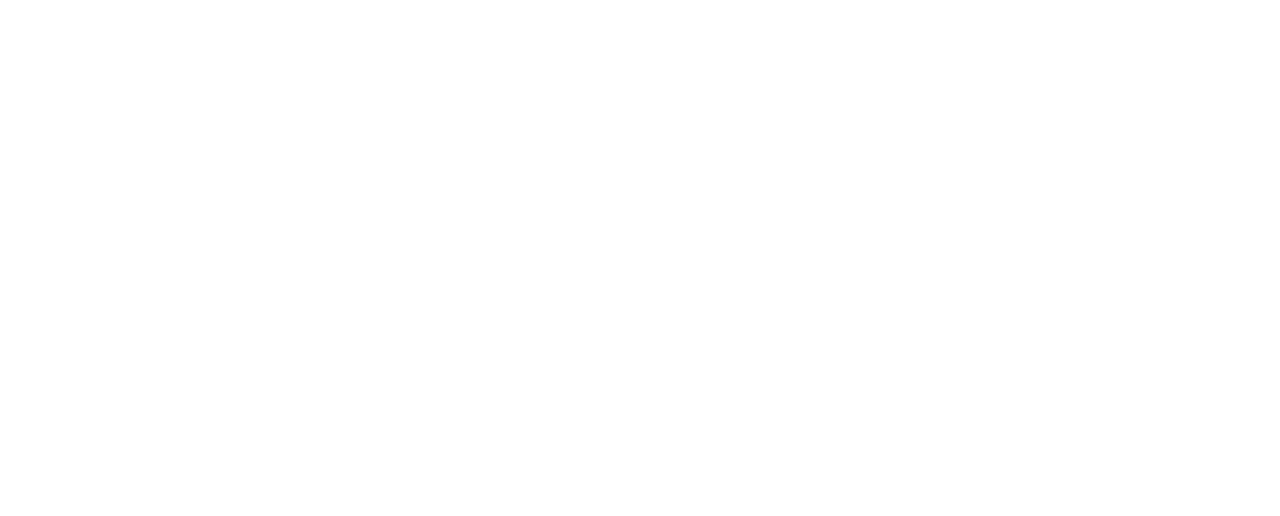
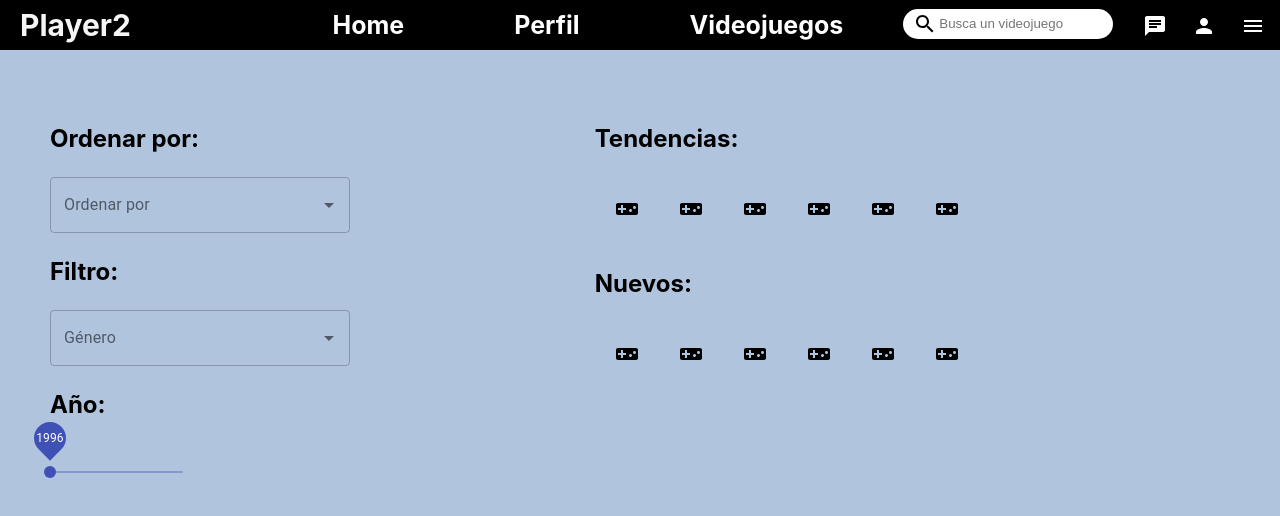
Before and after one commit to ricardobar96/proyecto-final-ricardo-daniel, a React (Create React App) app in the folder cliente React/player2/: page /games in a window 1280 px wide. Before the commit this address had no page. Shown: the top 516 px of the page. Built offline with nearby package versions, Linux system fonts and the light colour scheme.

Commit message:
Actualizado cliente React del proyecto (agregadas estructuras y vistas de los componentes Trends, Games y Filter)

```diff
--- a/cliente React/player2/package.json
+++ b/cliente React/player2/package.json
@@ -3,7 +3,10 @@
   "version": "0.1.0",
   "private": true,
   "dependencies": {
+    "@material-ui/core": "^4.12.3",
     "@material-ui/icons": "^4.11.2",
+    "@material-ui/lab": "^4.0.0-alpha.60",
+    "@syncfusion/ej2-react-dropdowns": "^19.4.56",
     "@testing-library/jest-dom": "^5.16.2",
     "@testing-library/react": "^12.1.4",
     "@testing-library/user-event": "^13.5.0",
@@ -11,11 +14,13 @@
     "@types/node": "^16.11.26",
     "@types/react": "^17.0.40",
     "@types/react-dom": "^17.0.13",
+    "antd": "^4.19.2",
     "axios": "^0.26.1",
     "react": "^17.0.2",
     "react-dom": "^17.0.2",
     "react-router-dom": "^6.2.2",
     "react-scripts": "5.0.0",
+    "react-widgets": "^5.8.3",
     "typescript": "^4.6.2",
     "web-vitals": "^2.1.4"
   },
--- a/cliente React/player2/src/App.tsx
+++ b/cliente React/player2/src/App.tsx
@@ -3,6 +3,7 @@
 import Login from './login/login';
 import Home from './home/home';
 import Register from './register/register';
+import Games from './games/games';
 
 interface IProps { }
 interface IState { }
@@ -26,6 +27,7 @@
         <Route path="/" element={<Login />} />
         <Route path="/home" element={<Home />} />
         <Route path="/register" element={<Register />} />
+        <Route path="/games" element={<Games />} />
       </Routes>
     </BrowserRouter>
   );
--- /dev/null
+++ b/cliente React/player2/src/games/filter.css
@@ -0,0 +1,18 @@
+.filter{
+    flex: 7;
+    padding: 50px;
+    height: calc(100vh - 50px);
+    background-color: lightsteelblue;
+}
+
+.filterSlider{
+    width: 30%;
+    padding-top: 15px;
+}
+
+.filterWrapper{
+}
+
+.orderBox{
+
+}
--- /dev/null
+++ b/cliente React/player2/src/games/filter.tsx
@@ -0,0 +1,40 @@
+import "./filter.css";
+import React, { useRef, useState } from 'react';
+import axios from 'axios';
+import { Slider } from "@material-ui/core";
+import Combobox from "react-widgets/Combobox";
+import TextField from '@material-ui/core/TextField';
+import Autocomplete from '@material-ui/lab/Autocomplete';
+
+export default function Filter() {
+    const [val, setVal] = useState([1996, 2022]);
+
+    return (
+        <div className="filter">
+            <div className="filterWrapper">
+                <h3 className="title">Ordenar por:</h3>
+                <div className="comboOrder">
+                    <Autocomplete
+                        options={["Puntuación", "Año", "Título"]}
+                        style={{ width: 300 }}
+                        renderInput={(params) =>
+                            <TextField {...params} label="Ordenar por" variant="outlined" />}
+                    />
+                </div>
+                <h3 className="title">Filtro:</h3>
+                <div className="comboFilter">
+                    <Autocomplete
+                        options={["Acción", "RPG", "Aventura"]}
+                        style={{ width: 300 }}
+                        renderInput={(params) =>
+                            <TextField {...params} label="Género" variant="outlined" />}
+                    />
+                </div>
+                <h3 className="title">Año:</h3>
+                <div className="filterSlider">
+                    <Slider min={1996} defaultValue={1996} max={2022} step={1} valueLabelDisplay="on"/>
+                </div>
+            </div>
+        </div>
+    )
+}
--- /dev/null
+++ b/cliente React/player2/src/games/games.css
@@ -0,0 +1,4 @@
+.gamesContainer{
+    display: flex;
+    width: 100%;
+}
--- /dev/null
+++ b/cliente React/player2/src/games/games.tsx
@@ -0,0 +1,18 @@
+import "./games.css";
+import Topbar from "../topbar/topbar";
+import Filter from "./filter";
+import Trends from './trends';
+import React, { useRef } from 'react';
+import axios from 'axios';
+
+export default function Games() {
+    return (
+        <>
+            <Topbar />
+            <div className="gamesContainer">
+                <Filter/>
+                <Trends/>
+            </div>
+        </>
+    )
+}
--- /dev/null
+++ b/cliente React/player2/src/games/trends.css
@@ -0,0 +1,6 @@
+.trends{
+    flex: 10;
+    padding: 50px;
+    height: calc(100vh - 50px);
+    background-color: lightsteelblue;
+}
--- /dev/null
+++ b/cliente React/player2/src/games/trends.tsx
@@ -0,0 +1,59 @@
+import "./trends.css";
+import React, { useRef } from 'react';
+import axios from 'axios';
+import { VideogameAsset } from "@material-ui/icons";
+
+export default function Trends() {
+    return (
+        <div className="trends">
+            <div className="trendsWrapper">
+                <h3 className="title">Tendencias:</h3>
+                <div className='tendenciasWrapper'>
+                <ul className='tendenciasList'>
+                    <li>
+                        <VideogameAsset />
+                    </li>
+                    <li>
+                        <VideogameAsset />
+                    </li>
+                    <li>
+                        <VideogameAsset />
+                    </li>
+                    <li>
+                        <VideogameAsset />
+                    </li>
+                    <li>
+                        <VideogameAsset />
+                    </li>
+                    <li>
+                        <VideogameAsset />
+                    </li>
+                </ul>
+            </div>
+                <h3 className="title">Nuevos:</h3>
+                <div className='nuevosWrapper'>
+                <ul className='nuevosList'>
+                    <li>
+                        <VideogameAsset />
+                    </li>
+                    <li>
+                        <VideogameAsset />
+                    </li>
+                    <li>
+                        <VideogameAsset />
+                    </li>
+                    <li>
+                        <VideogameAsset />
+                    </li>
+                    <li>
+                        <VideogameAsset />
+                    </li>
+                    <li>
+                        <VideogameAsset />
+                    </li>
+                </ul>
+            </div>
+            </div>
+        </div>
+    )
+}
--- a/cliente React/player2/src/login/login.css
+++ b/cliente React/player2/src/login/login.css
@@ -65,12 +65,21 @@
     font-size: 20px;
     font-weight: 500px;
 }
+
+.loginButton:hover {
+    filter: brightness(120%);
+}
+
 .registerButton{
     height: 50px;
     border-radius: 10px;
     border: none;
-    background-color:blue;
+    background-color:lightskyblue;
     color:white;
     font-size: 20px;
     font-weight: 500px;
 }
+
+.registerButton:hover {
+    filter: brightness(120%);
+}
--- a/cliente React/player2/src/register/register.css
+++ b/cliente React/player2/src/register/register.css
@@ -74,3 +74,11 @@
     font-size: 20px;
     font-weight: 500px;
 }
+
+.registerAccountButton:hover {
+    filter: brightness(120%);
+}
+
+.returnButton:hover {
+    filter: brightness(120%);
+}
```
Also changed, not shown: 1 other file (tests, documents, lock files or other folders).
